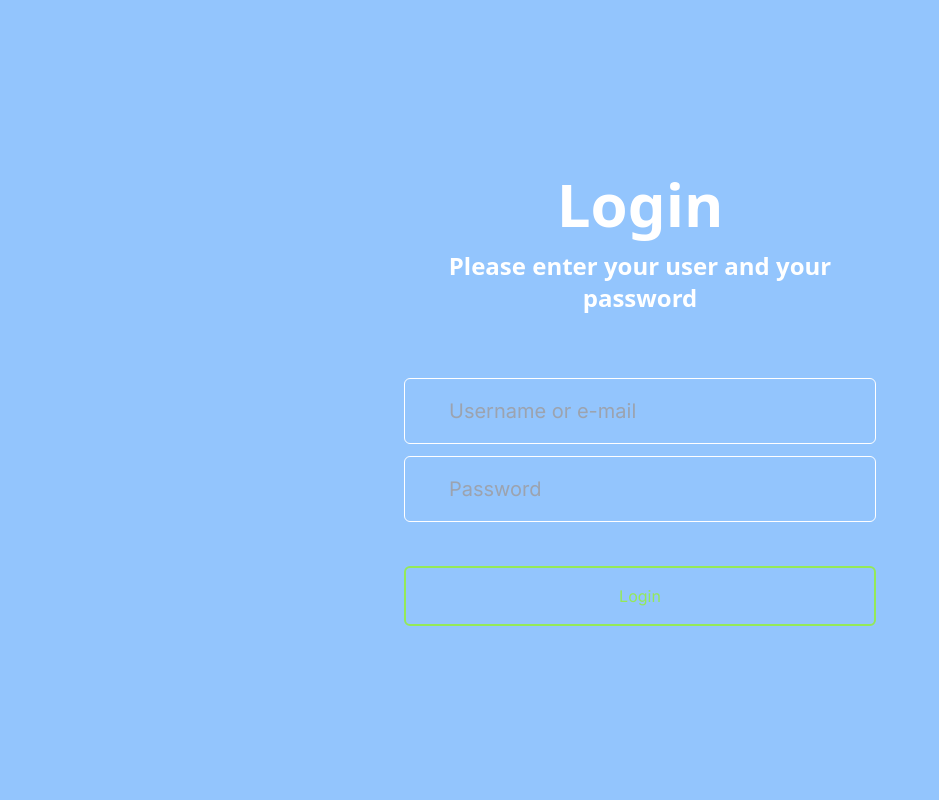
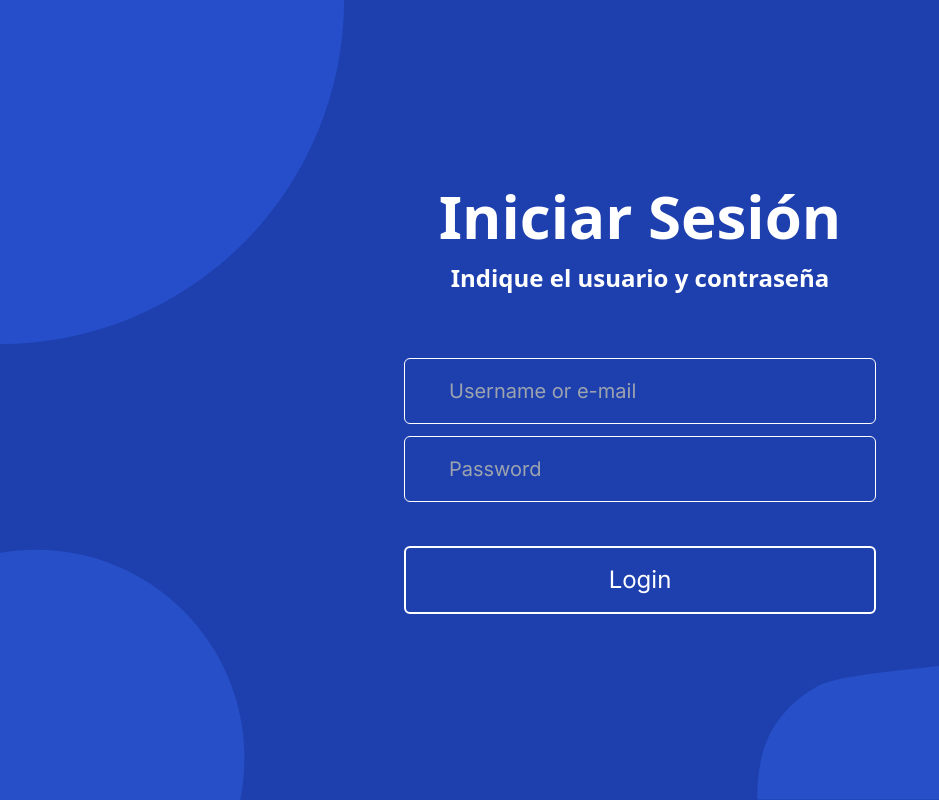
Before and after one commit to brenosantin96/brenoAnalyzer01front, a Next.js app: page /login in a window 1280 px wide. Shown: the whole page, without its empty margins (0-939 px from the left). Built offline with nearby package versions, Linux system fonts and the light colour scheme.

Commit message:
Sorting Items in table chats; Creating login page

```diff
--- a/src/app/login/page.tsx
+++ b/src/app/login/page.tsx
@@ -11,7 +11,7 @@ const page = () => {
 
 
   return (
-    <div className='bg-blue-300 bg-login-background bg-cover bg-no-repeat h-screen w-full'>
+    <div className='bg-blue-800 bg-[url("/assets/bgloginpagez.svg")] bg-cover bg-no-repeat h-screen w-full'>
       <div className='container mx-auto max-w-lg '>
         <div className='flex justify-center flex-col items-center h-screen p-5'>
           <HeaderLoginPage />
@@ -25,3 +25,4 @@ const page = () => {
 export default page
 
 //url();
+//file has to be in public
--- a/src/app/weekly-chats/page.tsx
+++ b/src/app/weekly-chats/page.tsx
@@ -21,7 +21,7 @@ const WeeklyChats = () => {
         if (incidentContext?.chats) {
             console.log("allChatsConversations", incidentContext.chats)
             let expiredChatsByTechnician = getAllChatsByTechnician(incidentContext.chats)
-            let sortedChatsByTechnician = expiredChatsByTechnician.sort((a: any, b: any) => b.qtdeexpiredChats - a.qtdeexpiredChats)
+            let sortedChatsByTechnician = expiredChatsByTechnician.sort((a: any, b: any) => b.qtdeTotalChats - a.qtdeTotalChats)
             setChatsByTechnician(sortedChatsByTechnician);
         }
     }, [incidentContext?.chats])
@@ -55,8 +55,9 @@ const WeeklyChats = () => {
         let allPorcentageExpired02Houses = parseFloat(allPorcentageExpired.toFixed(2));
 
 
-        const wsData = [[`Chats ${getChatConversationInitialDate(allChatsConversations)} a ${getChatConversationFinalDate(allChatsConversations)}`],
-        ["Técnico", "Cuant. Chats", "Cuant. Caducados", "% Caducados", "Caducados"],
+        //um array, cada elemento é uma linha, cada virgula é uma coluna
+        let wsData = [[`Chats ${getChatConversationInitialDate(allChatsConversations)} a ${getChatConversationFinalDate(allChatsConversations)}`],
+        ["Técnico", "Registrados", "Caducados", "% Caducados", "Chats Caducados"],
         ...chatsByTechnician.map((chat: ExpiredChatsConversationByTechnician) => [
             chat.tecnico,
             chat.qtdeTotalChats,
@@ -67,6 +68,11 @@ const WeeklyChats = () => {
         ]),
         ["TOTAL", allChatsConversations.length, getQuantityAllExpiredChats(allChatsConversations), allPorcentageExpired02Houses]
         ];
+
+
+       // wsData[3].sort((a, b) => b.creado.getTime() - a.creado.getTime());
+        // sorting by date of updatedItem
+
 
         const ws = XLSX.utils.aoa_to_sheet(wsData);
         const wb = XLSX.utils.book_new();
--- a/src/components/FormLoginPage.tsx
+++ b/src/components/FormLoginPage.tsx
@@ -22,7 +22,7 @@ export const FormLoginPage = () => {
 
 
     return (
-        <div className='flex flex-col gap-3 mt-16 w-full'>
+        <div className='flex flex-col gap-3 mt-16 w-full text-white'>
             <CustomImput svg='login'
                 heightSVG='34px'
                 widthSVG='34px'
@@ -43,7 +43,7 @@ export const FormLoginPage = () => {
 
             <button
                 onClick={handleLogin}
-                className='px-2 bg-transparent border-2 text-[#94E958] py-4 border-[#94E958] rounded-md mt-8'
+                className='px-2 bg-transparent border-2 text-[#FFF] hover:bg-white hover:text-blue-600 text-2xl py-4 border-[#FFF] rounded-md mt-8 duration-150 ease-in-out'
             >
                 Login
             </button>
--- a/src/components/HeaderLoginPage.tsx
+++ b/src/components/HeaderLoginPage.tsx
@@ -4,10 +4,10 @@ export const HeaderLoginPage = () => {
     return (
         <div className='text-center font-sans text-white '>
             <h1 className='text-4xl md:text-6xl pb-4 font-bold'>
-                Login
+                Iniciar Sesión
             </h1>
             <h2 className='text-xl md:text-2xl font-semibold'>
-                Please enter your user and your password
+                Indique el usuario y contraseña
             </h2>
         </div>
     )
--- a/src/components/WeeklyChatsTable.tsx
+++ b/src/components/WeeklyChatsTable.tsx
@@ -22,6 +22,8 @@ const WeeklyChatsTable = ({ allChatsConversations }: Props) => {
     const [chatsByTechnician, setChatsByTechnician] = useState<ExpiredChatsConversationByTechnician[]>([])
 
 
+
+
     useEffect(() => {
         const handleResize = () => { setIsSmallScreen(window.innerWidth <= 640); };
 
@@ -35,10 +37,20 @@ const WeeklyChatsTable = ({ allChatsConversations }: Props) => {
         return () => window.removeEventListener('resize', handleResize);
     }, []);
 
+
+    useEffect(()=> {
+        console.log("chatsByTechnician: ", chatsByTechnician)
+    }, [chatsByTechnician])
+
+
     useEffect(() => {
         console.log("allChatsConversations", allChatsConversations)
         let expiredChatsByTechnician = getAllChatsByTechnician(allChatsConversations)
-        let sortedChatsByTechnician = expiredChatsByTechnician.sort((a, b) => b.qtdeexpiredChats - a.qtdeexpiredChats)
+        let sortedChatsByTechnician = expiredChatsByTechnician.sort((a, b) => b.qtdeTotalChats - a.qtdeTotalChats)
+
+        console.log(sortedChatsByTechnician)
+
+
         setChatsByTechnician(sortedChatsByTechnician);
         console.log("Chats By Techhnician", sortedChatsByTechnician)
     }, [allChatsConversations])
--- a/tailwind.config.ts
+++ b/tailwind.config.ts
@@ -12,6 +12,7 @@ const config: Config = {
         "gradient-radial": "radial-gradient(var(--tw-gradient-stops))",
         "gradient-conic":
           "conic-gradient(from 180deg at 50% 50%, var(--tw-gradient-stops))",
+        'bg-login-background': "url('/assets/bgloginpagez.svg')",
       },
       fontFamily: {
         'inter': ['Inter', 'sans-serif'],
```
